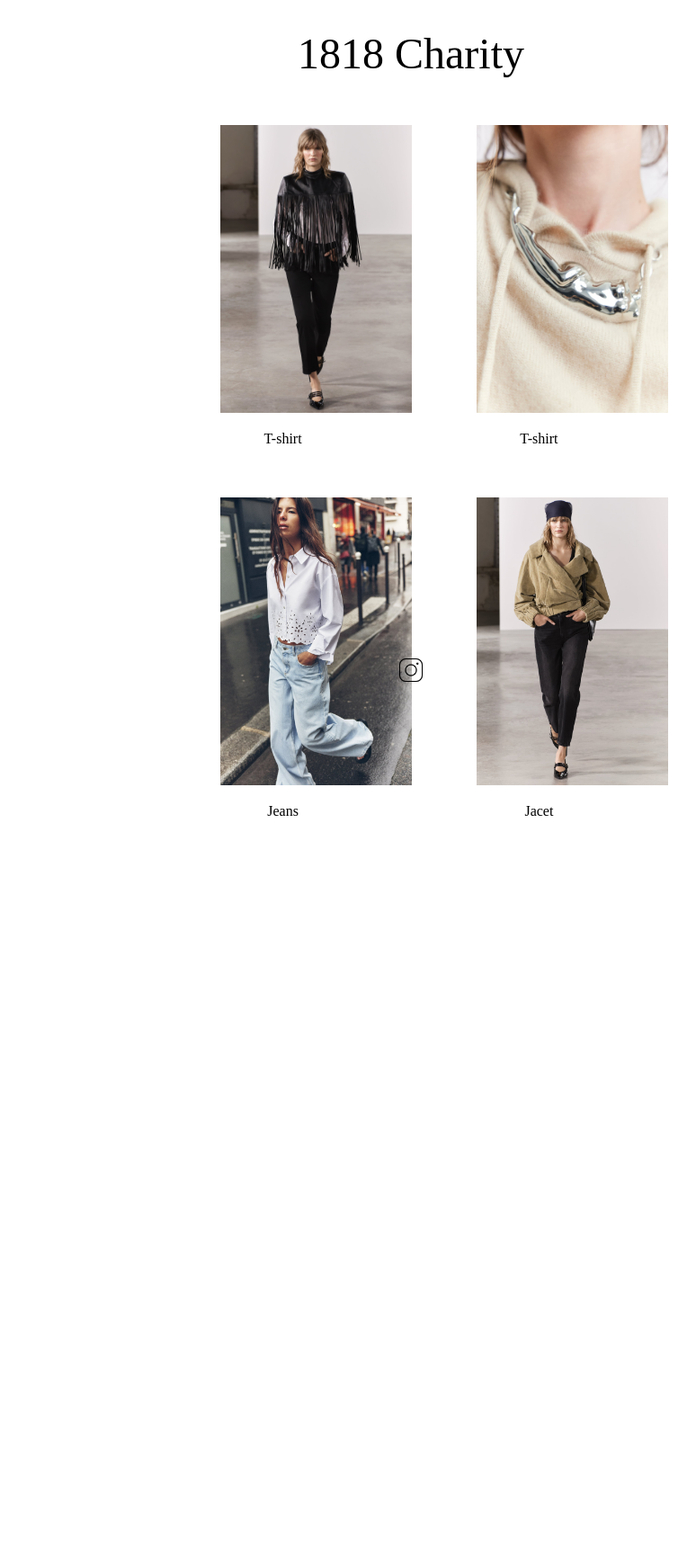
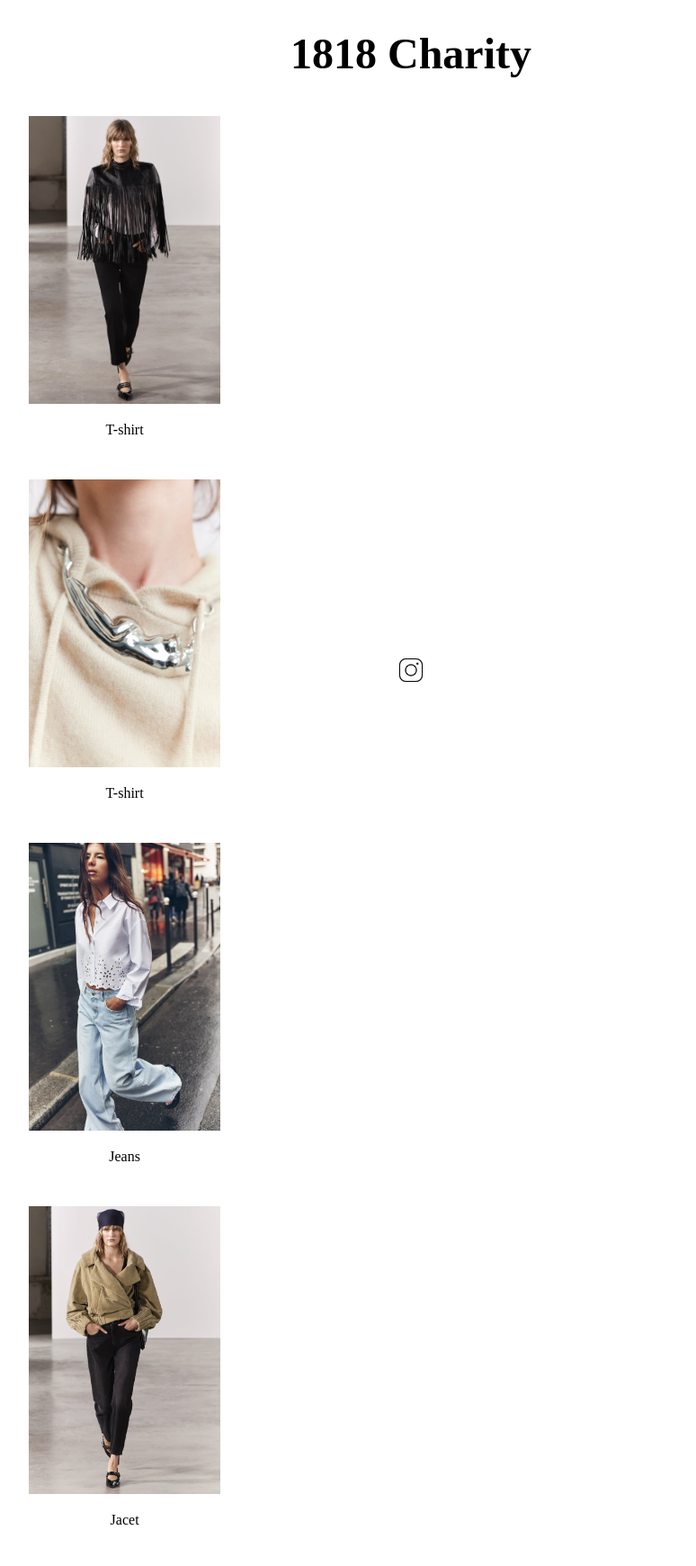
Before and after one commit to akandrats/1818-website, a Django app: page / in a window 1280 px wide. Shown: the whole page at 90% size, without its empty margins (183-957 px from the left). Before the commit the page ends 907 px from the top, so only its background shows below. Run offline with Django 5.2, Linux system fonts and the light colour scheme; data comes from the database, SQL or seed files in the repository.

Commit message:
add mobile version style

```diff
--- a/static/css/styles.css
+++ b/static/css/styles.css
@@ -2,7 +2,6 @@
 	font-family: 'Power Grotesk';
 	font-size: 48px;
 	text-align: center;
-	font-weight: normal;
 }
 .error-text {
 	font-family: 'Neue Haas Grotesk Text';
@@ -16,9 +15,10 @@
 	width: 30px;
 	height: 30px;
 	position: fixed;
-    bottom: 40px;
+	bottom: 40px;
     left: 50%;
     transform: translateX(-50%);
+	background-color: #FFFFFF;
 }
 
 .marquee-text {
@@ -35,11 +35,9 @@
 }
 
 .product-list {
-	padding-left: 400px;
-	padding-right: 400px;
 	display: flex;
 	flex-wrap: wrap;
-	justify-content: space-between;
+	justify-content: space-evenly;
 	list-style: none;
 }
 
@@ -69,8 +67,11 @@
 .text-details {
 	display: flex;
 	align-items: center;
-	padding-left: 400px;
-	padding-right: 400px;
+	text-align: center;
+	justify-content: space-evenly;
+	list-style: none;
+	padding: 0;
+	margin: 0 auto;
 }
 
 .text-details h3,
@@ -80,7 +81,6 @@
 }
 
 .text-details .text {
-	flex: 1;
 	padding-right: 20px;
 }
 
@@ -97,3 +97,44 @@
 	margin: 0 auto; /
 	display: block;
 }
+
+@media (max-width: 480px) {
+    .text-details {
+        flex-direction: column;
+    }
+
+    .product-item {
+        max-width: 100%;
+    }
+
+    .desktop-display {
+        display: none;
+    }
+
+    .mobile-display {
+        display: block;
+        margin-inline-start: 30px;
+        margin-inline-end: 30px;
+    }
+}
+
+@media (min-width:481px) {
+    .text-details {
+        flex-direction: row;
+        justify-content: space-between;
+    }
+
+    .text-details .text {
+        padding-right: 20px;
+    }
+
+	.mobile-display {
+        display: none;
+    }
+
+    .desktop-display {
+        display: block;
+        margin-inline-start: 100px;
+        margin-inline-end: 100px;
+    }
+}
--- a/templates/errorPage.html
+++ b/templates/errorPage.html
@@ -2,6 +2,7 @@
 <html>
 <link rel="stylesheet" type="text/css" href="/static/css/styles.css" />
 <head>
+    <meta name="viewport" content="width=device-width, initial-scale=1.0">
     <div id="title">
 	    <h1 class="h1">1818 Charity</h1>
     </div>
--- a/templates/home.html
+++ b/templates/home.html
@@ -2,12 +2,13 @@
 <html>
 <link rel="stylesheet" type="text/css" href="/static/css/styles.css" />
 <head>
+    <meta name="viewport" content="width=device-width, initial-scale=1.0">
     <div id="title">
 	    <h1 class="h1">1818 Charity</h1>
     </div>
 </head>
 <body>
-<div class="marquee-container">
+<div class="marquee-container, desktop-display">
 	<marquee behavior="scroll" direction="left" scrollamount="25" scrolldelay="20"><span class="marquee-text">SOON</span></marquee>
 	<marquee behavior="scroll" direction="right" scrollamount="25" scrolldelay="20"><span class="marquee-text">SOON</span></marquee>
 	<marquee behavior="scroll" direction="left" scrollamount="25" scrolldelay="20"><span class="marquee-text">SOON</span></marquee>
--- a/templates/index.html
+++ b/templates/index.html
@@ -1,32 +1,31 @@
 <!DOCTYPE html>
 <html lang="en">
-<link rel="stylesheet" type="text/css" href="/static/css/styles.css" />
 <head>
+    <meta charset="UTF-8">
+    <meta name="viewport" content="width=device-width, initial-scale=1.0">
+    <link rel="stylesheet" type="text/css" href="/static/css/styles.css">
+    <title>Product Catalog</title>
+</head>
+<body>
     <div id="title">
         <h1 class="h1">1818 Charity</h1>
     </div>
-    <meta charset="UTF-8">
-	<title>Product Catalog</title>
-</head>
-<body>
-	<ul class="product-list">
+
+    <ul class="product-list desktop-display mobile-display">
         {% for product in products %}
             <li class="product-item">
                 <a href="{% url 'product_detail' product.pk %}">
-					<img src="{{ product.image.url }}" alt="{{ product.name }}" width="100">
+                    <img src="{{ product.image.url }}" alt="{{ product.name }}">
                 </a>
                 <p class="text">{{ product.name }}</p>
             </li>
         {% endfor %}
     </ul>
-    <br>
-    <br>
+
     <div id="social-media">
-	    <br>
         <a href="https://www.instagram.com/1818charity">
-		    <img class="instagram-icon" src="/static/images/ig.png" alt="Instagram"/>
+            <img class="instagram-icon" src="/static/images/ig.png" alt="Instagram">
         </a>
-	    <br>
     </div>
 </body>
 </html>
```
Also changed, not shown: templates/index2.html (+12 -11 lines). Lines whose indentation alone changed are shown as unchanged.
